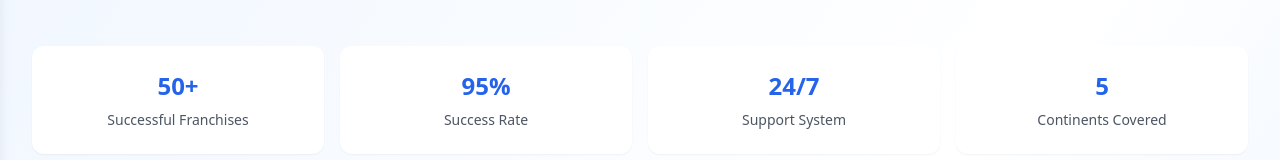
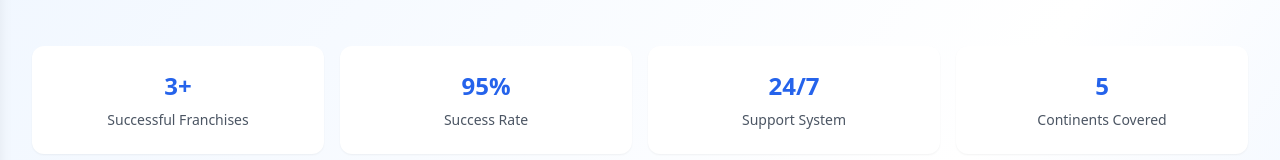
Before and after one commit to AneeVerse/JM-Visa, a Next.js app: page /franchise in a window 1280 px wide. Shown: the part 326-486 px from the top of the page. Built offline with nearby package versions, Linux system fonts and the light colour scheme.

Commit message:
Update franchise statistics to reflect current data, changing the number of successful franchises from "50+" to "3+".

```diff
--- a/src/app/franchise/page.js
+++ b/src/app/franchise/page.js
@@ -17,7 +17,7 @@ const Franchise = () => {
 
     const franchiseContent = {
         stats: [
-            { number: "50+", label: "Successful Franchises" },
+            { number: "3+", label: "Successful Franchises" },
             { number: "95%", label: "Success Rate" },
             { number: "24/7", label: "Support System" },
             { number: "5", label: "Continents Covered" },
```
